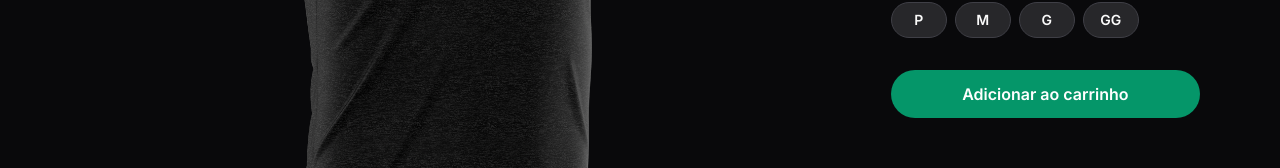
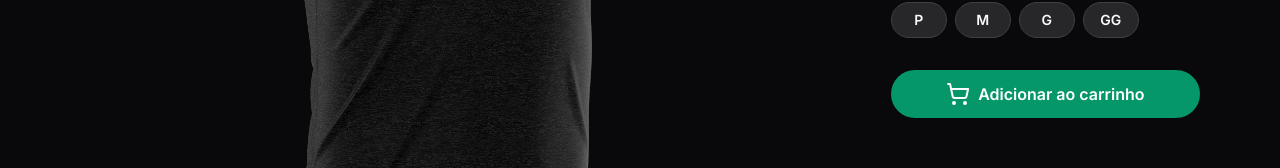
Before and after one commit to jordaos/next-dev-store, a Next.js app: page /product/camiseta-dowhile-2022 in a window 1280 px wide. Shown: the part 517-685 px from the top of the page. Built offline with nearby package versions, Linux system fonts and the light colour scheme; no server answers.

Commit message:
Adjust ATC button

```diff
--- a/src/app/(store)/search/page.tsx
+++ b/src/app/(store)/search/page.tsx
@@ -1,9 +1,8 @@
-import Image from 'next/image'
-import Link from 'next/link'
 import { redirect } from 'next/navigation'
 
 import { Product } from '@/data/types/product'
 import { api } from '@/data/api'
+import { ProductCard } from '@/components/product-card'
 
 interface SearchProps {
   searchParams: {
@@ -40,34 +39,7 @@ export default async function Search({ searchParams }: SearchProps) {
 
       <div className="grid grid-cols-3 gap-6">
         {products.map((product) => {
-          return (
-            <Link
-              key={product.id}
-              href={`/product/${product.slug}`}
-              className="group relative rounded-lg bg-zinc-900 overflow-hidden flex justify-center items-end"
-            >
-              <Image
-                src={product.image}
-                className="group-hover:scale-105 transition-transform duration-500"
-                width={480}
-                height={480}
-                quality={100}
-                alt=""
-              />
-
-              <div className="absolute bottom-10 right-10 h-12 flex items-center gap-2 max-w-[280px] rounded-full border-2 border-zinc-500 bg-black/60 p-1 pl-5">
-                <span className="text-sm truncate">{product.title}</span>
-                <span className="flex h-full items-center justify-center rounded-full bg-violet-500 px-4 font-semibold">
-                  {product.price.toLocaleString('pt-BR', {
-                    style: 'currency',
-                    currency: 'BRL',
-                    minimumFractionDigits: 0,
-                    maximumFractionDigits: 0,
-                  })}
-                </span>
-              </div>
-            </Link>
-          )
+          return <ProductCard product={product} key={product.id} size={1} />
         })}
       </div>
     </div>
--- a/src/components/add-to-cart-button.tsx
+++ b/src/components/add-to-cart-button.tsx
@@ -1,25 +1,40 @@
 'use client'
 
 import { useCart } from '@/contexts/cart-context'
+import { ShoppingCart } from 'lucide-react'
+import { MouseEvent } from 'react'
+import { twMerge } from 'tailwind-merge'
 
 export interface AddToCartButtonProps {
   productId: number
+  isFabButton?: boolean
+  className?: string
 }
 
-export function AddToCartButton({ productId }: AddToCartButtonProps) {
+export function AddToCartButton({
+  productId,
+  isFabButton = false,
+  className = '',
+}: AddToCartButtonProps) {
   const { addToCart } = useCart()
 
-  function handleAddProductToCart() {
+  function handleAddProductToCart(event: MouseEvent<HTMLButtonElement>) {
+    event.preventDefault()
+
     addToCart(productId)
   }
 
   return (
     <button
       type="button"
-      onClick={handleAddProductToCart}
-      className="mt-8 flex h-12 items-center justify-center rounded-full bg-emerald-600 font-semibold text-white hover:bg-emerald-700 active:bg-emerald-800 transition-all"
+      onClick={(ev) => handleAddProductToCart(ev)}
+      className={twMerge(
+        `mt-8 flex h-12 ${isFabButton ? 'w-12' : ''} gap-2 items-center justify-center rounded-full bg-emerald-600 font-semibold text-white hover:bg-emerald-700 active:bg-emerald-800 transition-all`,
+        className,
+      )}
     >
-      Adicionar ao carrinho
+      <ShoppingCart />
+      {!isFabButton ? <span>Adicionar ao carrinho</span> : ''}
     </button>
   )
 }
--- a/src/components/product-card.tsx
+++ b/src/components/product-card.tsx
@@ -2,6 +2,7 @@ import { Product } from '@/data/types/product'
 import { Tag } from 'lucide-react'
 import Image from 'next/image'
 import Link from 'next/link'
+import { AddToCartButton } from './add-to-cart-button'
 
 interface ProductCardProps {
   product: Product
@@ -23,6 +24,12 @@ export function ProductCard({ product, size = 3 }: ProductCardProps) {
         alt=""
       />
 
+      <AddToCartButton
+        productId={product.id}
+        isFabButton={true}
+        className="absolute -bottom-12 right-4 shadow-md group-hover:bottom-2"
+      />
+
       <div className="hidden group-hover:flex absolute top-4 right-4 h-12 items-center gap-2 max-w-[280px] rounded-full border-2 border-zinc-500 bg-black/60 p-1 pl-5">
         <Tag />
         <span className="text-sm truncate">{product.title}</span>
```
